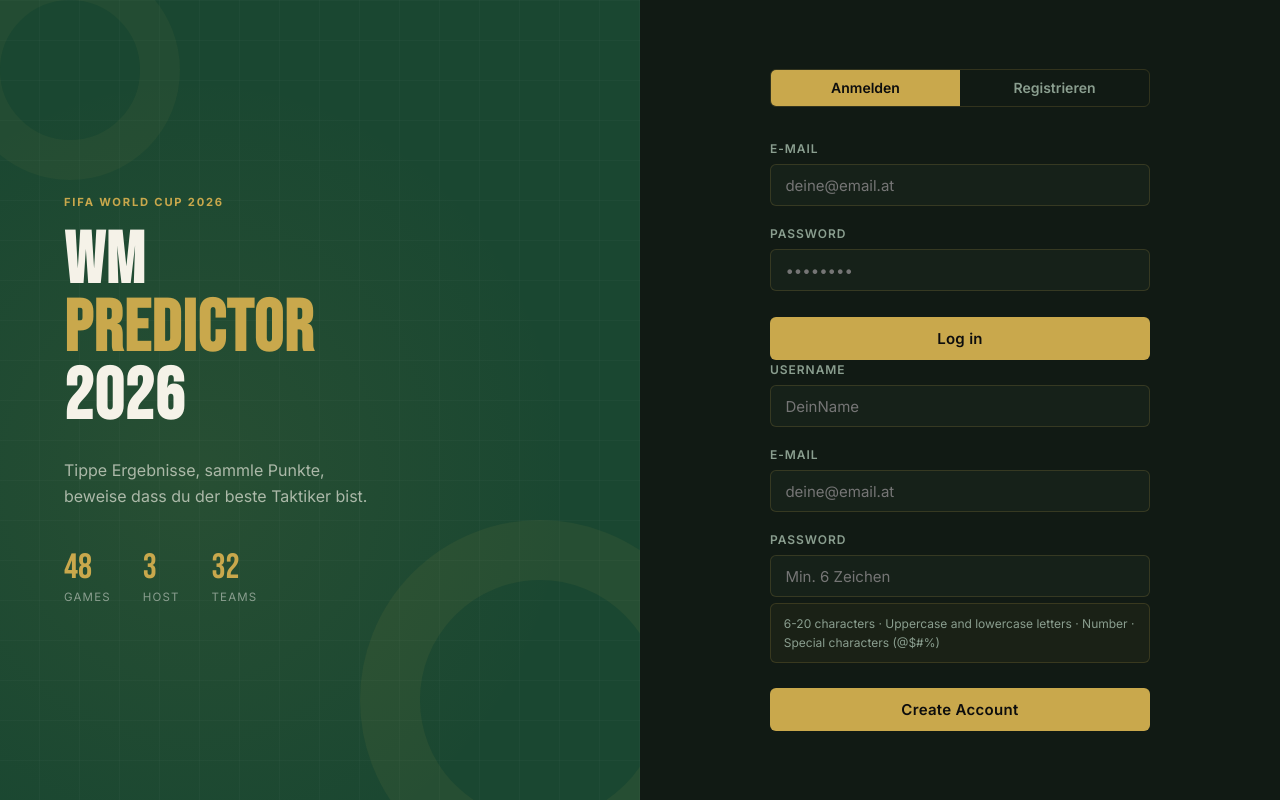
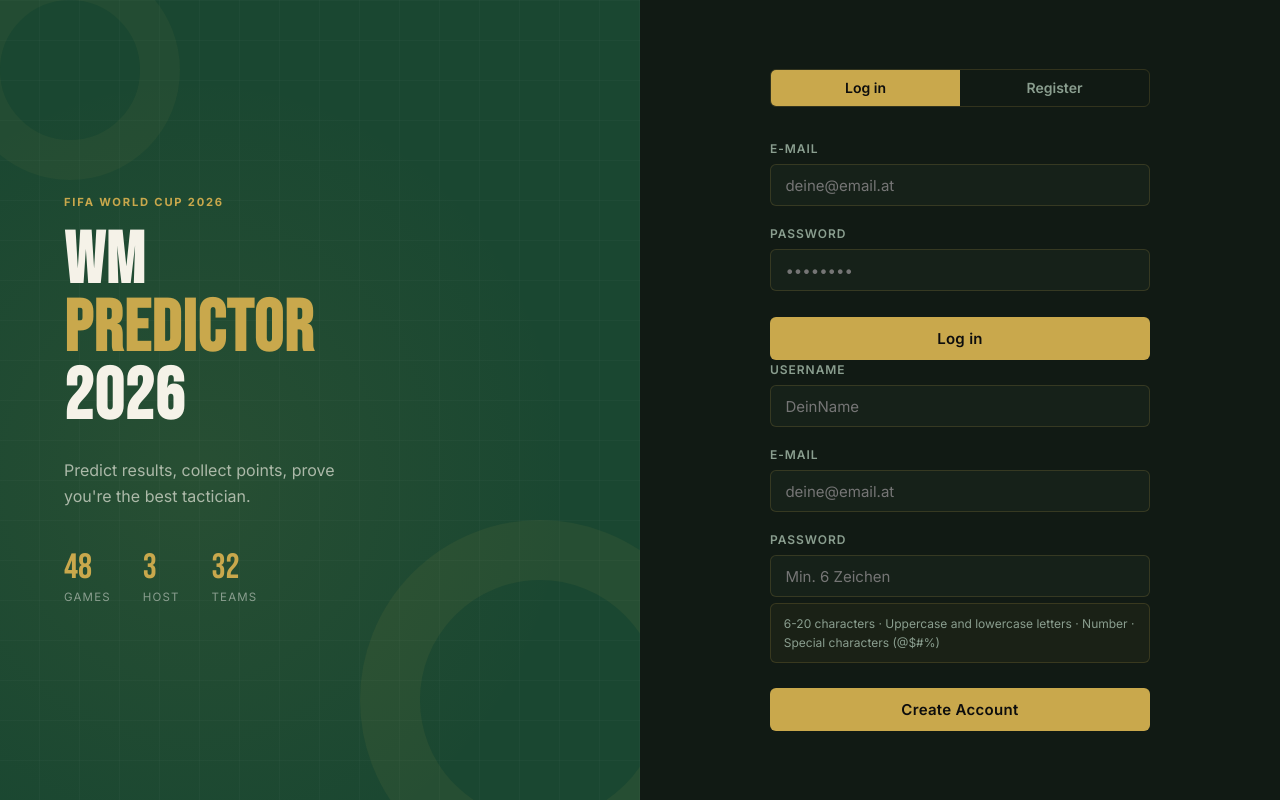
Before and after one commit to NinoMarinkovic/World-Cup-2026-Prediciton-App, a Flask app: page / in a window 1280 px wide. Run offline with Flask 3, Linux system fonts and the light colour scheme; parts of the project's set-up code (start-up, migrations or seed data) failed here and were passed over.

Commit message:
feat: switch frontend language from German to English

```diff
--- a/templates/index.html
+++ b/templates/index.html
@@ -16,7 +16,7 @@
     <div class="hero-eyebrow">FIFA World Cup 2026</div>
     <h1 class="hero-title">WM<br><em>Predictor</em><br>2026</h1>
     <p class="hero-desc">
-      Tippe Ergebnisse, sammle Punkte, beweise dass du der beste Taktiker bist.
+     Predict results, collect points, prove you're the best tactician.
     </p>
     <div class="hero-stats">
       <div>
@@ -39,8 +39,8 @@
     <div class="auth-box">
 
       <div class="auth-tabs">
-        <button class="auth-tab active" data-target="login-form">Anmelden</button>
-        <button class="auth-tab" data-target="register-form">Registrieren</button>
+        <button class="auth-tab active" data-target="login-form">Log in</button>
+        <button class="auth-tab" data-target="register-form">Register</button>
       </div>
 
       <div id="auth-alert" class="alert alert-error" style="display:none; margin-bottom: 1rem;"></div>
--- a/templates/leaderboard.html
+++ b/templates/leaderboard.html
@@ -18,7 +18,7 @@
     <li><a href="/leaderboard" class="active">Leaderboard</a></li>
   </ul>
   <div class="nav-user">
-    <span>Eingeloggt als <strong>{{ username }}</strong></span>
+    <span>Logged in as <strong>{{ username }}</strong></span>
     <button class="btn btn-ghost" id="logout-btn">Log Out</button>
   </div>
 </nav>
```
